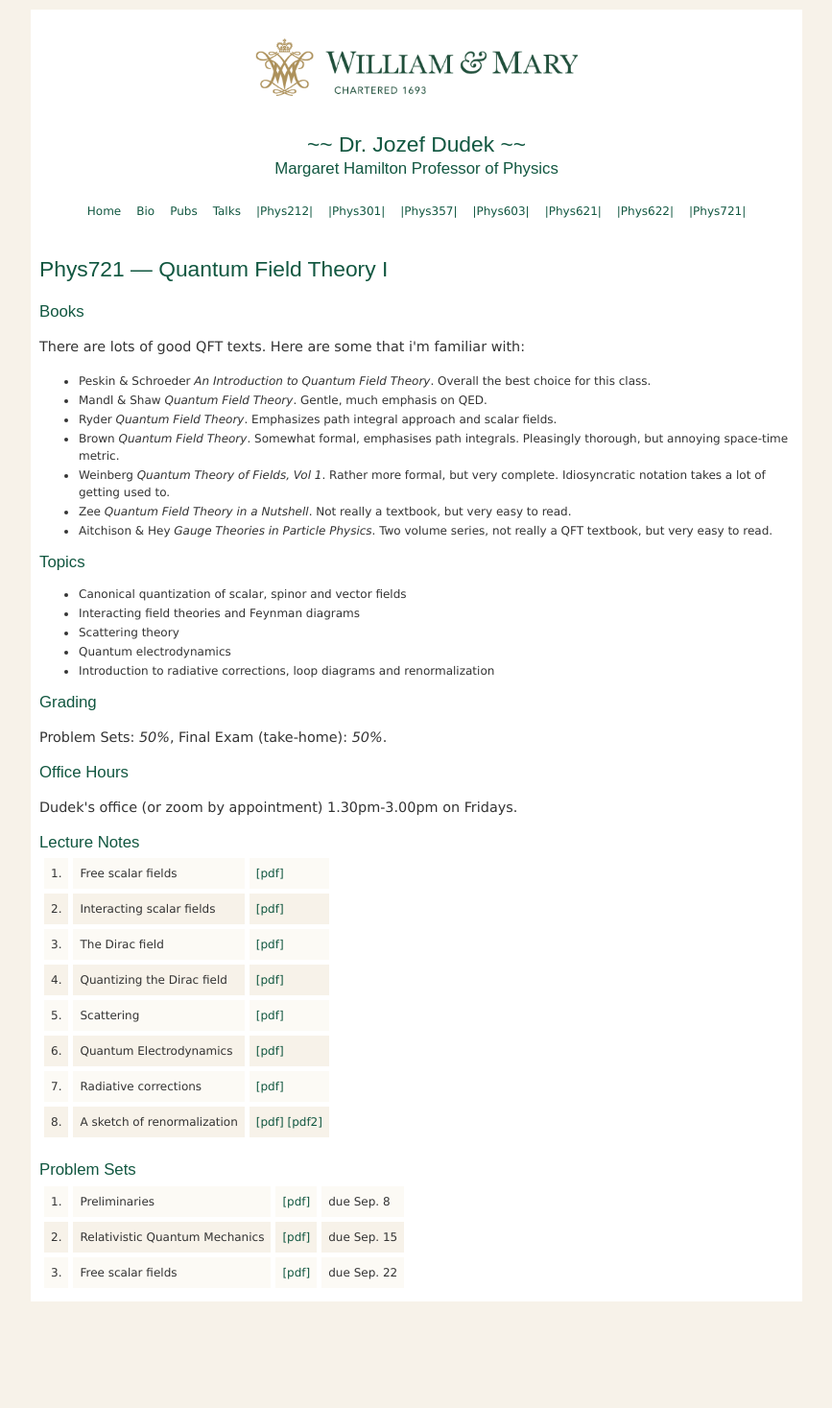
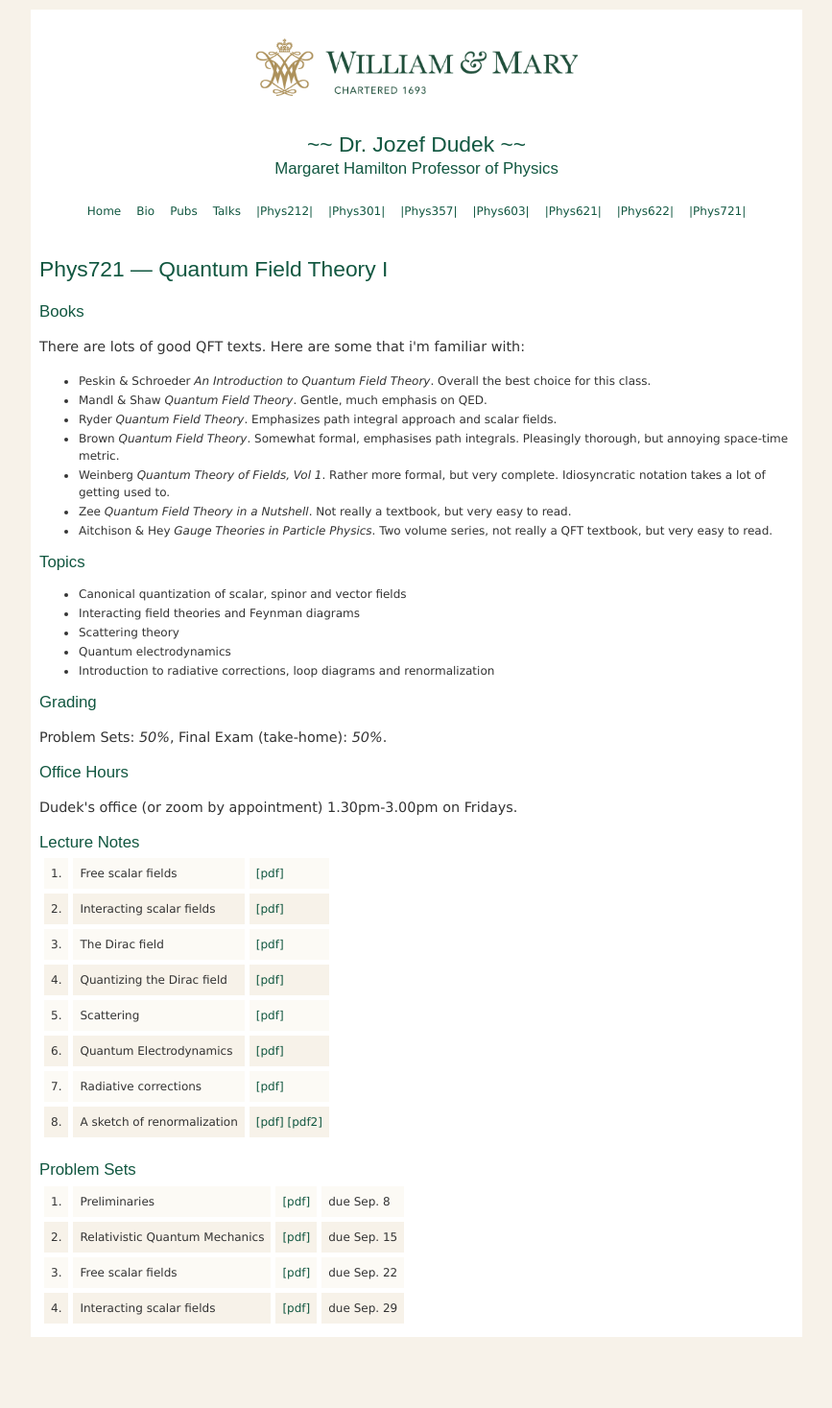
Before and after one commit to jozefdudek/personal_website, a Jekyll site: the page built from Phys721.html, in a window 1280 px wide. Shown: the whole page at 96% size, without its empty margins (192-1059 px from the left). Built offline with Jekyll 4.4.1, drawn with Linux system fonts in a browser that asks for light colours; before the commit the page ends 1430 px from its top, so only the background shows below that.

Commit message:
added hw 4

```diff
--- a/Phys721.html
+++ b/Phys721.html
@@ -171,16 +171,17 @@
       <td class="highlights">due Sep. 22</td>
     </tr>
 
-   <!--
-
          <tr class="highlights">
       <td class="highlights"> 4. </td>
       <td class="highlights">Interacting scalar fields</td>
       <td class="highlights">
-        <a href="https://wm1693.box.com/s/wyjzw8p8hwp5oeoz5t410q34j2ey88m1">[pdf]</a>
+        <a href="https://wm1693.box.com/s/iczejlaas4wipovbpktcdgecl250de6v">[pdf]</a>
       </td>
-      <td class="highlights">due Oct. 7</td>
+      <td class="highlights">due Sep. 29</td>
     </tr>
+
+
+   <!--
 
       <tr class="highlights">
         <td class="highlights"> 5. </td>
```
